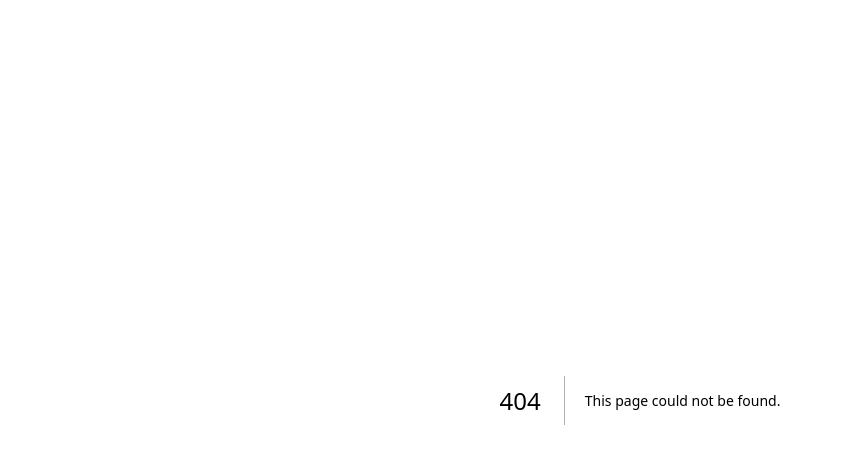
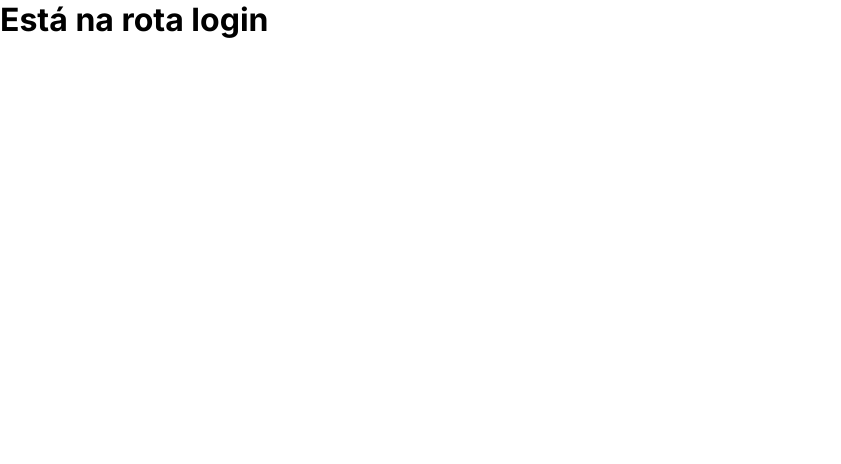
Before and after one commit to iSantanaaH/santana.com, a Next.js app in the folder front-end_next/: page /minha-conta/login in a window 1280 px wide. Before the commit this address had no page. Shown: the top 464 px of the page, without its empty margins (0-841 px from the left). Built offline with nearby package versions, Linux system fonts and the light colour scheme.

Commit message:
create page login

```diff
--- /dev/null
+++ b/front-end_next/app/minha-conta/login/page.tsx
@@ -0,0 +1,7 @@
+export default function LoginPageUser() {
+  return (
+    <>
+      <h1>Está na rota login</h1>
+    </>
+  );
+}
```
Also changed, not shown: front-end_next/app/minha-conta/login/login.module.css (added).
